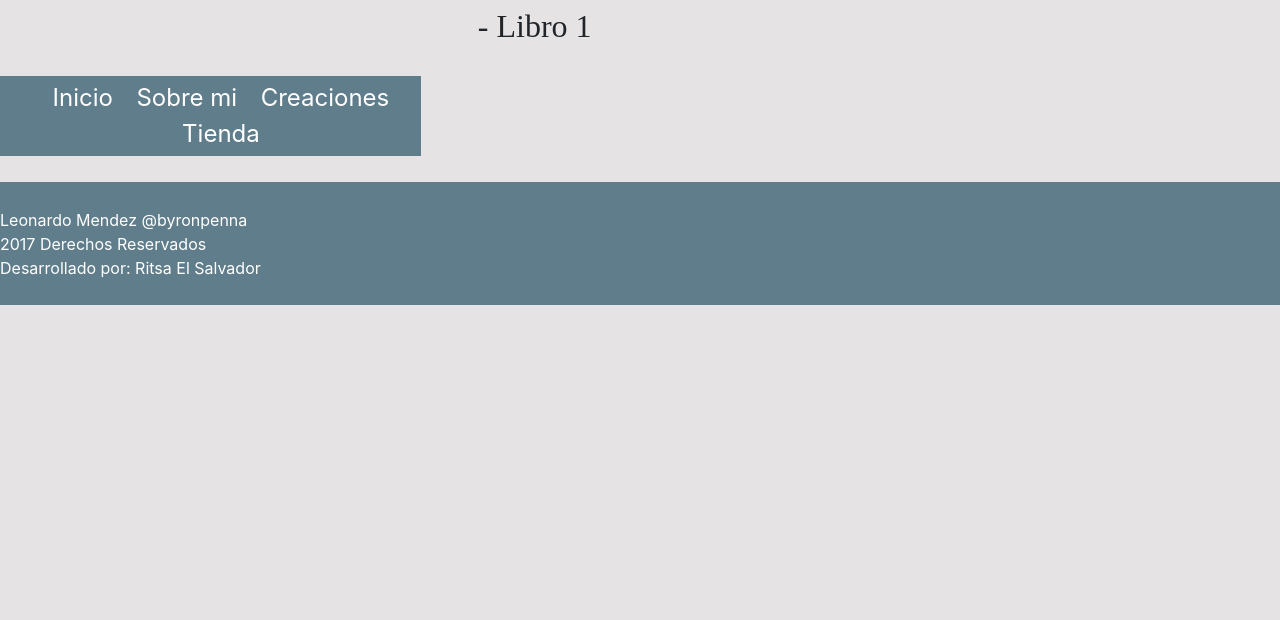
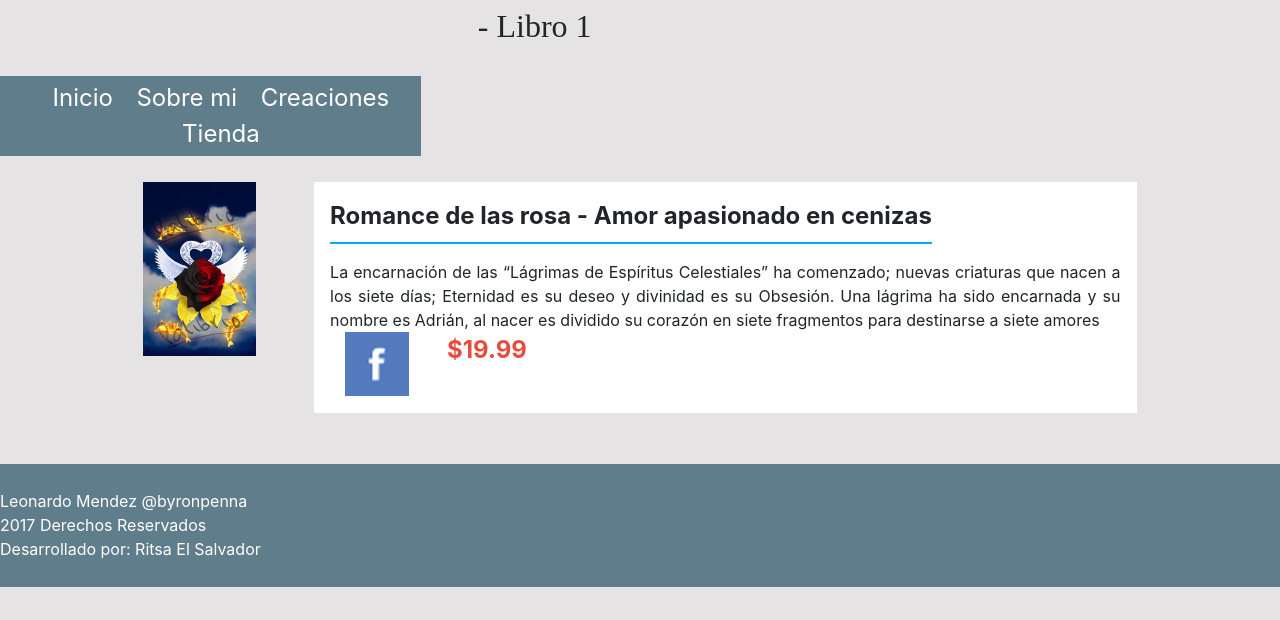
Before and after one commit to byronpenna/menorti, a CodeIgniter app: page /menorti/index.php/welcome/creaciones in a window 1280 px wide. Shown: the part 180-800 px from the top of the page. Run offline with CodeIgniter, Linux system fonts and the light colour scheme; style sheets or scripts are compiled from the project's sources; some libraries are stand-ins or nearby versions.

Commit message:
pagina creaciones

```diff
--- a/application/views/Welcome/Creaciones.php
+++ b/application/views/Welcome/Creaciones.php
@@ -1,18 +1,45 @@
 <!DOCTYPE html>
 <html>
 <head>
-	<title>Titulo</title>
+	<title>Creaciones</title>
 	<?php
 		$this->load->view("parts/head.php");
 	?>
-	<link rel="stylesheet" type="text/css" href=<?php echo base_url("content/css/paginas/Welcome/Index/")."style.css"; ?> >
+	<link rel="stylesheet" type="text/css" href=<?php echo base_url("content/css/paginas/Welcome/Creaciones/")."style.css"; ?> >
 </head>
 <body>
 	<?php
 	$this->load->view("parts/header.php");
 	?>
 	<div class="row marginNull tarjeta">
+		<div class="col-lg-2">
+			<div class="contenedorImg row marginNull">
+				<img class="portada" src=<?php echo base_url("content/img/welcome/index/portada1.jpg") ?> >
 
+			</div>
+
+		</div>
+		<div class="col-lg-10">
+			<div class="row marginNull cuerpoTarjeta">
+				<div class="titulo">
+					Romance de las rosa - Amor apasionado en cenizas
+				</div>
+				<div class="descripcion">
+					La encarnación de las “Lágrimas de Espíritus Celestiales” ha comenzado;
+					nuevas criaturas que nacen a los siete días; Eternidad es su deseo y divinidad
+					es su Obsesión. Una lágrima ha sido encarnada y su nombre es Adrián, al nacer es dividido su corazón en siete fragmentos para destinarse a siete amores
+				</div>
+				<div class="footerTarjeta row marginNull">
+					<div class="col-lg-6 izquierda">
+						<img src=<?php echo base_url("content/img/general/fb-square.png") ?> >
+					</div>
+					<div class="col-lg-6 derecha">
+						<span class="price ">$19.99</span>
+					</div>
+				</div>
+			</div>
+
+		</div>
 	</div>
 	<div class="row marginNull">
 
--- /dev/null
+++ b/content/css/paginas/Welcome/Creaciones/style.css
@@ -0,0 +1,31 @@
+.tarjeta {
+  padding-top: 2%;
+  padding-bottom: 2%;
+  width: 80%;
+  margin: 0 auto; }
+  .tarjeta .contenedorImg {
+    text-align: center; }
+    .tarjeta .contenedorImg .portada {
+      width: 80%; }
+  .tarjeta .cuerpoTarjeta {
+    background: white;
+    padding: 2%; }
+    .tarjeta .cuerpoTarjeta .footerTarjeta .izquierda {
+      text-align: left; }
+    .tarjeta .cuerpoTarjeta .footerTarjeta .derecha {
+      text-align: right; }
+    .tarjeta .cuerpoTarjeta .price {
+      font-weight: bold;
+      color: #e74c3c;
+      font-size: 1.5em; }
+    .tarjeta .cuerpoTarjeta .titulo {
+      font-weight: bold;
+      font-size: 1.5em;
+      border-bottom: solid 2px #00acff;
+      text-align: center;
+      margin-bottom: 2%;
+      padding-bottom: 1%; }
+    .tarjeta .cuerpoTarjeta .descripcion {
+      text-align: justify; }
+
+/*# sourceMappingURL=style.css.map */
--- /dev/null
+++ b/content/css/paginas/Welcome/Creaciones/style.sass
@@ -0,0 +1,30 @@
+.tarjeta
+	padding-top: 2%
+	padding-bottom: 2%
+	width: 80%
+	margin: 0 auto
+	.contenedorImg
+		text-align: center
+		.portada
+			width: 80%
+	.cuerpoTarjeta
+		background: white
+		padding: 2%
+		.footerTarjeta
+			.izquierda
+				text-align: left
+			.derecha
+				text-align: right
+		.price
+			font-weight: bold
+			color: #e74c3c
+			font-size: 1.5em
+		.titulo
+			font-weight: bold
+			font-size: 1.5em
+			border-bottom: solid 2px #00acff
+			text-align: center
+			margin-bottom: 2%
+			padding-bottom: 1%
+		.descripcion
+			text-align: justify
```
Also changed, not shown: content/img/general/bloguer-square.png (added), content/img/general/fb-square.png (added), content/img/general/twitter-square.png (added), 2 other files.
